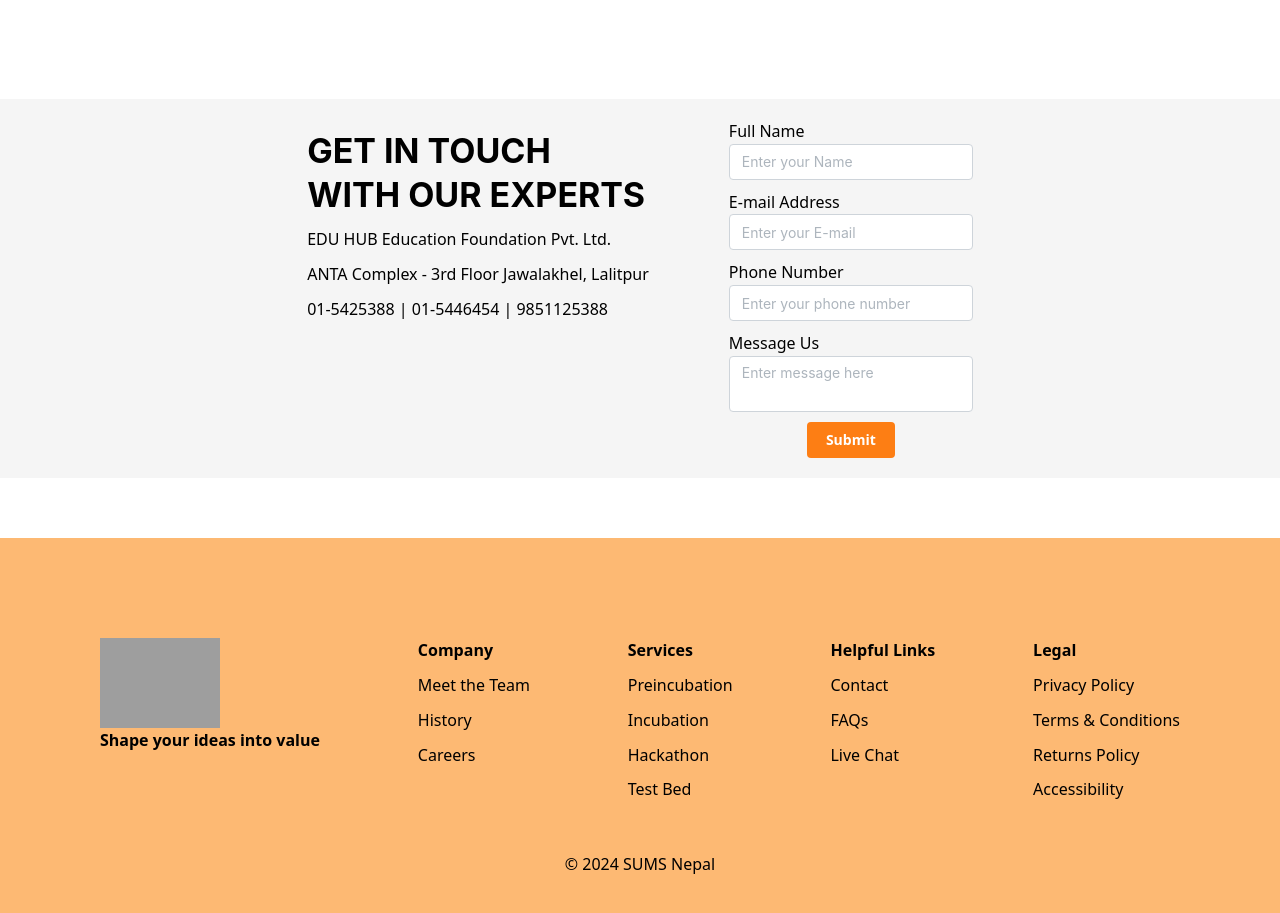
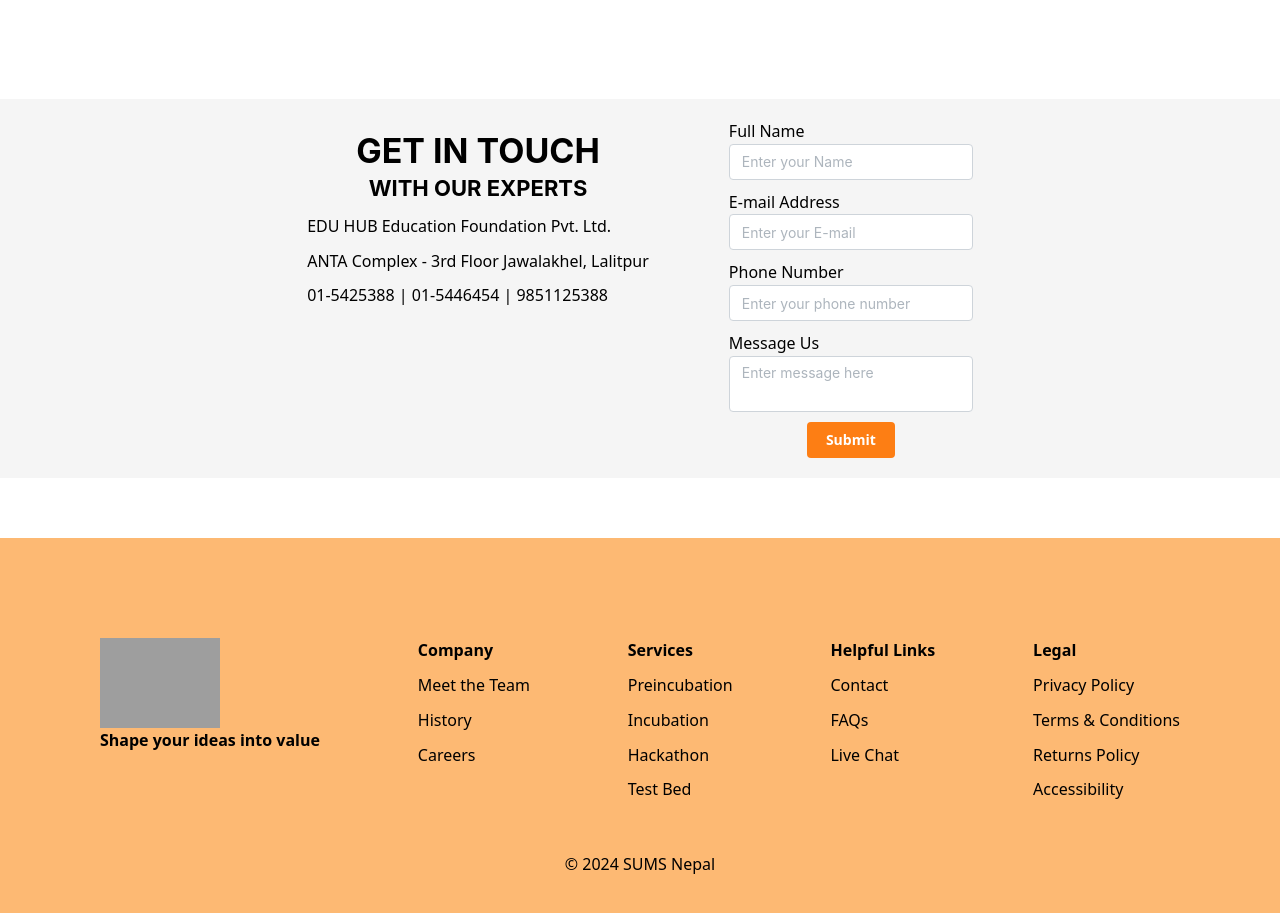
Before and after one commit to SanjeevRoyy/sumsnepal, a React (Vite) app: page /about in a window 1280 px wide. Shown: the part 1980-2893 px from the top of the page. Built offline with nearby package versions, Linux system fonts and the light colour scheme; grey boxes are pictures that could not be loaded.

Commit message:
fixes routes with scrool view

```diff
--- a/src/pages/Home.jsx
+++ b/src/pages/Home.jsx
@@ -7,15 +7,12 @@ import Banner from "../components/Banner";
 import WhatWeDo from "../components/WhatWeDo";
 import Academia from "../components/Academia";
 import DigitalTools from "../components/DigitalTools";
-import Navbar from "../components/Navbar";
-import Footer from "../components/Footer";
 
 const Home = () => {
   const isMobile = useMediaQuery("(max-width: 768px)");
 
   return (
     <>
-    {/* <Navbar /> */}
       <Banner />
 
       <WhatWeDo />
@@ -29,7 +26,6 @@ const Home = () => {
       <Brand />
 
       <Teams />
-      {/* <Footer /> */}
     </>
   );
 };
--- a/src/pages/about/About.jsx
+++ b/src/pages/about/About.jsx
@@ -97,18 +97,24 @@ const About = () => {
       </Box>
 
       <Flex
+        direction={isMobile ? "column" : "row"}
         bg="whitesmoke"
         justify="center"
         mt={100}
-        gap={isMobile ? 0 : 80}
+        gap={isMobile ? 40 : 80}
         p={20}
       >
         <Box mt={10}>
-          <Title>GET IN TOUCH </Title>
-          <Title>WITH OUR EXPERTS</Title>
-          <Text mt={10}>EDU HUB Education Foundation Pvt. Ltd.</Text>
-          <Text mt={10}>ANTA Complex - 3rd Floor Jawalakhel, Lalitpur</Text>
-          <Text mt={10}>01-5425388 | 01-5446454 | 9851125388</Text>
+          <Title ta="center">GET IN TOUCH </Title>
+          <Title size="h3" ta="center">
+            WITH OUR EXPERTS
+          </Title>
+
+          <Box>
+            <Text mt={10}>EDU HUB Education Foundation Pvt. Ltd.</Text>
+            <Text mt={10}>ANTA Complex - 3rd Floor Jawalakhel, Lalitpur</Text>
+            <Text mt={10}>01-5425388 | 01-5446454 | 9851125388</Text>
+          </Box>
         </Box>
         <Box>
           <Text>Full Name</Text>
--- a/src/routes/Route.jsx
+++ b/src/routes/Route.jsx
@@ -5,10 +5,12 @@ import Home from "../pages/Home";
 import ItServices from "../pages/itService/ItServices";
 import Industries from "../pages/industries/Industries";
 import Package from "../pages/package/Package";
+import ScrollToTop from "./ScroolTop";
 
 const Routing = () => {
   return (
     <>
+      <ScrollToTop />
       <Routes>
         <Route path="/" element={<Home />} />
         <Route path="/about" element={<About />} />
--- /dev/null
+++ b/src/routes/ScroolTop.jsx
@@ -0,0 +1,14 @@
+import { useEffect } from "react";
+import { useLocation } from "react-router-dom";
+
+const ScrollToTop = () => {
+  const { pathname } = useLocation();
+
+  useEffect(() => {
+    window.scrollTo(0, 0);
+  }, [pathname]);
+
+  return null;
+};
+
+export default ScrollToTop;
```
